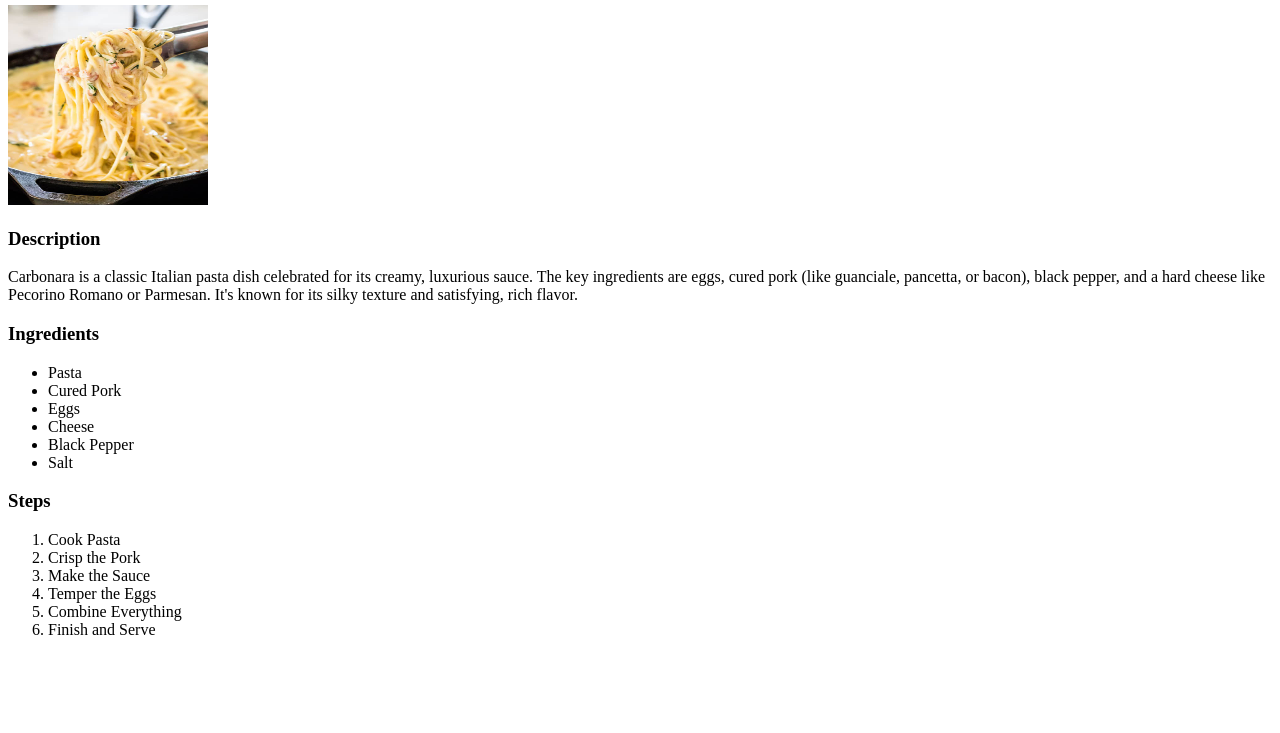
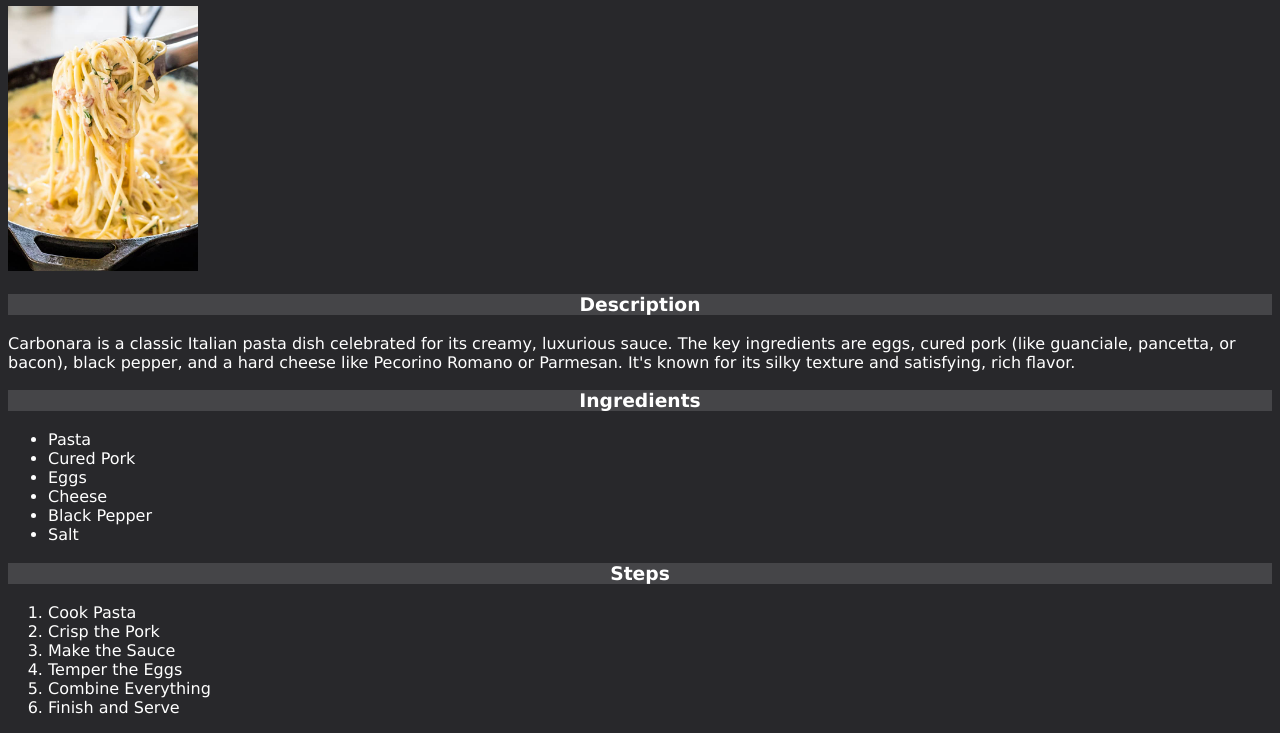
Before and after one commit to joshuatighe/odin-recipes, a plain HTML site: page recipes/carbonara.html in a window 1280 px wide. Shown: the part 75-808 px from the top of the page. Drawn offline with Linux system fonts and the light colour scheme.

Commit message:
added some basic css styling

```diff
--- a/recipes/carbonara.html
+++ b/recipes/carbonara.html
@@ -4,11 +4,13 @@
   <meta charset="UTF-8">
   <meta name="viewport" content="width=device-width, initial-scale=1.0">
   <title>Carbonara</title>
+  <link rel="stylesheet" href="../style.css">
 </head>
 <body>
   <h1>Carbonara</h1>
   <img src="../images/carbonara.jpg" alt="Carbonara" height="200" width="200">
 
+  <div class="desc">
     <h3>Description</h3>
     <p>
       Carbonara is a classic Italian pasta dish celebrated for its creamy, luxurious sauce.
@@ -16,7 +18,9 @@
       black pepper, and a hard cheese like Pecorino Romano or Parmesan.
       It's known for its silky texture and satisfying, rich flavor.
     </p>
+  </div>
 
+  <div class="ingr">
     <h3>Ingredients</h3>
     <ul>
       <li>Pasta</li>
@@ -26,7 +30,9 @@
       <li>Black Pepper</li>
       <li>Salt</li>
     </ul>
+  </div>
 
+  <div class="step">
     <h3>Steps</h3>
     <ol>
       <li>Cook Pasta</li>
@@ -36,5 +42,6 @@
       <li>Combine Everything</li>
       <li>Finish and Serve</li>
     </ol>
+  </div>
 </body>
 </html>
--- /dev/null
+++ b/style.css
@@ -0,0 +1,15 @@
+* {
+  font-family: Verdana, Geneva, Tahoma, sans-serif;
+  background-color: rgb(40, 40, 43);
+  color: white;
+}
+
+img {
+  width: 15%;
+  height: auto;
+}
+
+h3 {
+  text-align: center;
+  background-color: rgb(69, 69, 72);
+}
```
Also changed, not shown: index.html (+1 -0 lines), recipes/brownies.html (+7 -0 lines), recipes/pavlova.html (+7 -0 lines). Lines whose indentation alone changed are shown as unchanged.
